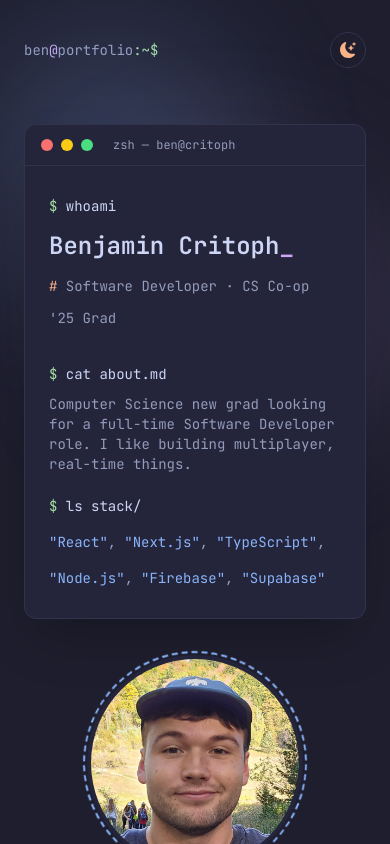
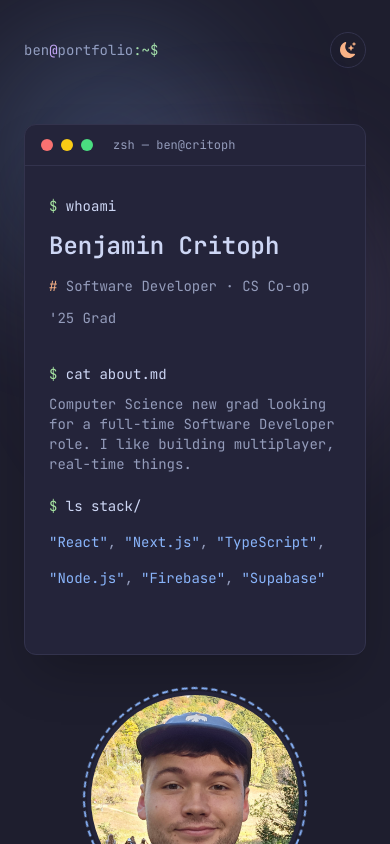
Before and after one commit to BenDaBeast22/next-portfolio, a Next.js app: page / in a window 390 px wide. Shown: the top 844 px of the page. Built offline with nearby package versions, Linux system fonts and the light colour scheme.

Commit message:
update transitions

```diff
--- a/src/pages/index.js
+++ b/src/pages/index.js
@@ -108,31 +108,67 @@ function Reveal({ children, className = "", delay = 0, as: Tag = "div" }) {
   );
 }
 
-// Types text out character-by-character, like a terminal.
-function useTypedText(text, speed = 55, startDelay = 400) {
-  const [displayed, setDisplayed] = useState("");
-  const [done, setDone] = useState(false);
+// Custom hook to sequence multi-step terminal typing and outputs
+function useTerminalSequence() {
+  const [step, setStep] = useState(0); // 0: typing name, 1: name done, 2: typing cat, 3: cat output, 4: typing ls, 5: ls output
+  const [typedName, setTypedName] = useState("");
+  const [typedCatCmd, setTypedCatCmd] = useState("");
+  const [typedLsCmd, setTypedLsCmd] = useState("");
+
+  const nameText = "Benjamin Critoph";
+  const catText = "cat about.md";
+  const lsText = "ls stack/";
 
   useEffect(() => {
     let i = 0;
-    let interval;
     const timeout = setTimeout(() => {
-      interval = setInterval(() => {
+      const interval = setInterval(() => {
         i += 1;
-        setDisplayed(text.slice(0, i));
-        if (i >= text.length) {
+        setTypedName(nameText.slice(0, i));
+        if (i >= nameText.length) {
           clearInterval(interval);
-          setDone(true);
+          setStep(1);
         }
-      }, speed);
-    }, startDelay);
-    return () => {
-      clearTimeout(timeout);
+      }, 50);
+    }, 300);
+    return () => clearTimeout(timeout);
+  }, []);
+
+  useEffect(() => {
+    if (step !== 1) return;
+    let i = 0;
+    const timeout = setTimeout(() => {
+      setStep(2);
+      const interval = setInterval(() => {
+        i += 1;
+        setTypedCatCmd(catText.slice(0, i));
+        if (i >= catText.length) {
           clearInterval(interval);
-    };
-  }, [text, speed, startDelay]);
+          setTimeout(() => setStep(3), 200);
+        }
+      }, 40);
+    }, 400);
+    return () => clearTimeout(timeout);
+  }, [step]);
 
-  return { displayed, done };
+  useEffect(() => {
+    if (step !== 3) return;
+    let i = 0;
+    const timeout = setTimeout(() => {
+      setStep(4);
+      const interval = setInterval(() => {
+        i += 1;
+        setTypedLsCmd(lsText.slice(0, i));
+        if (i >= lsText.length) {
+          clearInterval(interval);
+          setTimeout(() => setStep(5), 200);
+        }
+      }, 40);
+    }, 500);
+    return () => clearTimeout(timeout);
+  }, [step]);
+
+  return { step, typedName, typedCatCmd, typedLsCmd };
 }
 
 function ProjectCard({ project, index }) {
@@ -151,7 +187,6 @@ function ProjectCard({ project, index }) {
         onMouseEnter={(e) => (e.currentTarget.style.borderColor = project.accent)}
         onMouseLeave={(e) => (e.currentTarget.style.borderColor = "var(--border)")}
       >
-        {/* fake editor tab bar */}
         <div
           className="flex items-center justify-between px-4 py-2 border-b text-xs font-['JetBrains_Mono']"
           style={{ borderColor: "var(--border)" }}
@@ -209,7 +244,7 @@ function ProjectCard({ project, index }) {
 
 export default function Home() {
   const [darkMode, setDarkMode] = useState(null);
-  const { displayed: typedName, done: nameDone } = useTypedText("Benjamin Critoph");
+  const terminal = useTerminalSequence();
 
   const toggleTheme = () => {
     const toggleDark = !darkMode;
@@ -234,16 +269,12 @@ export default function Home() {
     }
   }, []);
 
-  return (
-    <>
-      {darkMode !== null && (
-        <App darkMode={darkMode} toggleTheme={toggleTheme} typedName={typedName} nameDone={nameDone} />
-      )}
-    </>
-  );
+  return <>{darkMode !== null && <App darkMode={darkMode} toggleTheme={toggleTheme} terminal={terminal} />}</>;
 }
 
-function App({ darkMode, toggleTheme, typedName, nameDone }) {
+function App({ darkMode, toggleTheme, terminal }) {
+  const { step, typedName, typedCatCmd, typedLsCmd } = terminal;
+
   return (
     <div className={darkMode ? "dark" : ""}>
       <Head>
@@ -359,7 +390,6 @@ function App({ darkMode, toggleTheme, typedName, nameDone }) {
 
         {/* HERO */}
         <section className="relative mb-10 md:mb-28 pt-6">
-          {/* ambient blobs */}
           <div
             className="blob absolute -top-10 -left-16 h-64 w-64 rounded-full opacity-20 blur-3xl pointer-events-none"
             style={{ backgroundColor: "var(--accent-blue)" }}
@@ -385,40 +415,77 @@ function App({ darkMode, toggleTheme, typedName, nameDone }) {
                   </span>
                 </div>
 
-                <div className="p-6 sm:p-8 font-['JetBrains_Mono'] text-sm sm:text-base leading-8">
+                <div className="p-6 sm:p-8 font-['JetBrains_Mono'] text-sm sm:text-base leading-8 min-h-[360px]">
+                  {/* Step 1: whoami */}
                   <p>
                     <span style={{ color: "var(--accent-green)" }}>$</span> whoami
                   </p>
                   <p className="text-2xl sm:text-4xl font-semibold my-2" style={{ color: "var(--text)" }}>
                     {typedName}
+                    {step === 0 && (
                       <span className="cursor-blink" style={{ color: "var(--accent-mauve)" }}>
                         _
                       </span>
-                  </p>
-                  <p style={{ color: "var(--text-dim)" }}>
-                    <span style={{ color: "var(--accent-peach)" }}>#</span> Software Developer · CS Co-op &apos;25 Grad
+                    )}
                   </p>
 
-                  {nameDone && (
-                    <div className="mt-6 opacity-0 animate-[fadeInUpLocal_0.6s_ease_forwards]">
+                  {step >= 1 && (
+                    <p
+                      className="opacity-0 animate-[fadeInUpLocal_0.4s_ease_forwards]"
+                      style={{ color: "var(--text-dim)" }}
+                    >
+                      <span style={{ color: "var(--accent-peach)" }}>#</span> Software Developer · CS Co-op &apos;25
+                      Grad
+                    </p>
+                  )}
+
+                  {/* Step 2: cat about.md */}
+                  {step >= 1 && (
+                    <div className="mt-6">
                       <p>
-                        <span style={{ color: "var(--accent-green)" }}>$</span> cat about.md
+                        <span style={{ color: "var(--accent-green)" }}>$</span> {typedCatCmd}
+                        {step === 2 && (
+                          <span className="cursor-blink" style={{ color: "var(--accent-mauve)" }}>
+                            _
+                          </span>
+                        )}
                       </p>
-                      <p className="mt-1 text-sm sm:text-base" style={{ color: "var(--text-dim)" }}>
+                      {step >= 3 && (
+                        <p
+                          className="mt-1 text-sm sm:text-base opacity-0 animate-[fadeInUpLocal_0.4s_ease_forwards]"
+                          style={{ color: "var(--text-dim)" }}
+                        >
                           Computer Science new grad looking for a full-time Software Developer role. I like building
                           multiplayer, real-time things.
                         </p>
-                      <p className="mt-4">
-                        <span style={{ color: "var(--accent-green)" }}>$</span> ls stack/
+                      )}
+                    </div>
+                  )}
+
+                  {/* Step 3: ls stack/ */}
+                  {step >= 3 && (
+                    <div className="mt-4">
+                      <p>
+                        <span style={{ color: "var(--accent-green)" }}>$</span> {typedLsCmd}
+                        {(step === 3 || step === 4) && (
+                          <span className="cursor-blink" style={{ color: "var(--accent-mauve)" }}>
+                            _
+                          </span>
+                        )}
                       </p>
-                      <p className="mt-1 flex flex-wrap gap-x-2 gap-y-1">
+                      {step >= 5 && (
+                        <p className="mt-1 flex flex-wrap gap-x-2 gap-y-1 opacity-0 animate-[fadeInUpLocal_0.4s_ease_forwards]">
                           {stack.map((s, i) => (
                             <span key={s}>
                               <span style={{ color: "var(--accent-blue)" }}>&quot;{s}&quot;</span>
                               {i < stack.length - 1 ? <span style={{ color: "var(--text-dim)" }}>,</span> : null}
                             </span>
                           ))}
+                          <span className="cursor-blink" style={{ color: "var(--accent-mauve)" }}>
+                            _
+                          </span>
                         </p>
+                      )}
                     </div>
                   )}
                 </div>
```
Lines whose indentation alone changed are shown as unchanged.
